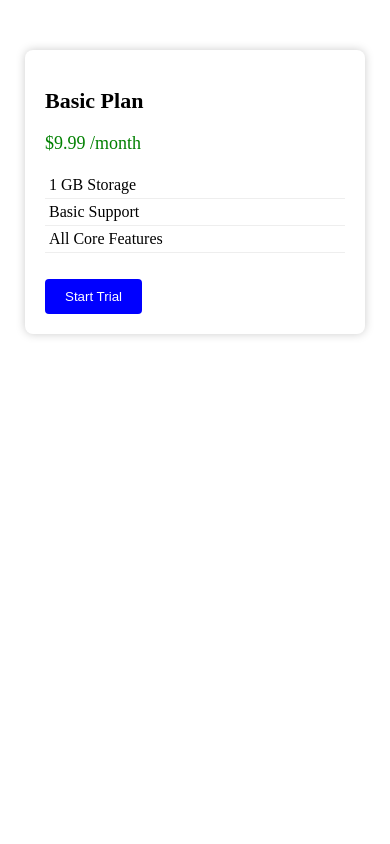
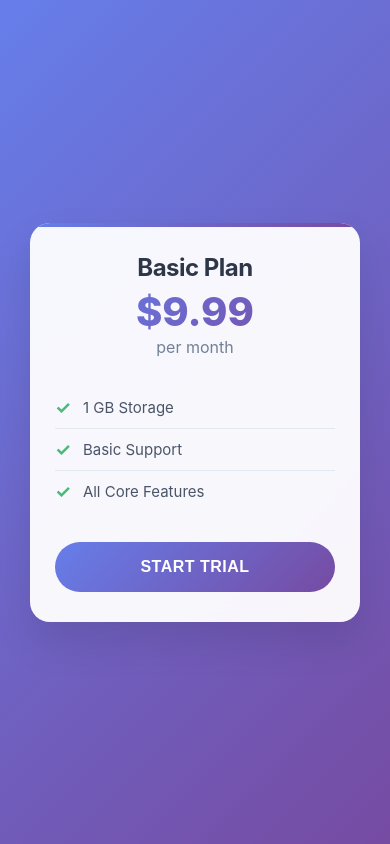
Before and after one commit to CarlosBavon/cursor-AI, a plain HTML site: page index.html in a window 390 px wide. Drawn offline with Linux system fonts and the light colour scheme.

Commit message:
Refactor pricing card with modern design, responsive styles, and improved layout (#2)
Co-authored-by: Cursor Agent <cursoragent@cursor.com>

```diff
--- a/index.html
+++ b/index.html
@@ -1,57 +1,159 @@
 <!DOCTYPE html>
-<html>
+<html lang="en">
 <head>
+    <meta charset="UTF-8">
+    <meta name="viewport" content="width=device-width, initial-scale=1.0">
+    <title>Pricing Plan</title>
     <style>
+        * {
+            margin: 0;
+            padding: 0;
+            box-sizing: border-box;
+        }
+
+        body {
+            font-family: -apple-system, BlinkMacSystemFont, 'Segoe UI', Roboto, Oxygen, Ubuntu, Cantarell, sans-serif;
+            background: linear-gradient(135deg, #667eea 0%, #764ba2 100%);
+            min-height: 100vh;
+            display: flex;
+            align-items: center;
+            justify-content: center;
+            padding: 20px;
+        }
+
         .pricing {
-width: 300px;
-margin: 50px auto;
-background-color: #fff;
-box-shadow: 0 0 10px #ccc;
-padding: 20px;
-text-align: left;
-border-radius: 8px;
+            width: 100%;
+            max-width: 400px;
+            background: rgba(255, 255, 255, 0.95);
+            backdrop-filter: blur(10px);
+            box-shadow: 0 20px 40px rgba(0, 0, 0, 0.1);
+            padding: 40px 30px;
+            text-align: center;
+            border-radius: 20px;
+            position: relative;
+            overflow: hidden;
+            transition: transform 0.3s ease, box-shadow 0.3s ease;
+        }
+
+        .pricing:hover {
+            transform: translateY(-5px);
+            box-shadow: 0 30px 60px rgba(0, 0, 0, 0.15);
+        }
+
+        .pricing::before {
+            content: '';
+            position: absolute;
+            top: 0;
+            left: 0;
+            right: 0;
+            height: 4px;
+            background: linear-gradient(90deg, #667eea, #764ba2);
         }
 
         .title {
-font-size: 22px;
-font-weight: bold;
+            font-size: 28px;
+            font-weight: 700;
+            color: #2d3748;
+            margin-bottom: 10px;
+            letter-spacing: -0.5px;
         }
 
         .price {
-font-size: 18px;
-color: green;
+            font-size: 48px;
+            font-weight: 800;
+            background: linear-gradient(135deg, #667eea, #764ba2);
+            -webkit-background-clip: text;
+            -webkit-text-fill-color: transparent;
+            background-clip: text;
+            margin-bottom: 5px;
+            line-height: 1;
+        }
+
+        .period {
+            font-size: 16px;
+            color: #718096;
+            margin-bottom: 30px;
         }
 
         .features {
             list-style: none;
-padding-left: 0;
+            margin-bottom: 30px;
         }
 
         .features li {
-padding: 4px;
-border-bottom: 1px solid #eee;
+            padding: 12px 0;
+            color: #4a5568;
+            font-size: 16px;
+            position: relative;
+            border-bottom: 1px solid #e2e8f0;
+            display: flex;
+            align-items: center;
+            justify-content: flex-start;
+        }
+
+        .features li:last-child {
+            border-bottom: none;
+        }
+
+        .features li::before {
+            content: '✓';
+            color: #48bb78;
+            font-weight: bold;
+            margin-right: 12px;
+            font-size: 18px;
         }
 
         .btn {
-background: blue;
+            background: linear-gradient(135deg, #667eea, #764ba2);
             color: white;
-padding: 10px 20px;
+            padding: 16px 32px;
             border: none;
-margin-top: 10px;
+            border-radius: 50px;
+            font-size: 16px;
+            font-weight: 600;
             cursor: pointer;
-border-radius: 4px;
+            width: 100%;
+            transition: all 0.3s ease;
+            text-transform: uppercase;
+            letter-spacing: 0.5px;
         }
 
         .btn:hover {
-background: darkblue;
+            background: linear-gradient(135deg, #5a67d8, #6b46c1);
+            transform: translateY(-2px);
+            box-shadow: 0 10px 20px rgba(102, 126, 234, 0.3);
+        }
+
+        .btn:active {
+            transform: translateY(0);
+        }
+
+        @media (max-width: 480px) {
+            .pricing {
+                margin: 10px;
+                padding: 30px 25px;
+            }
+
+            .title {
+                font-size: 24px;
+            }
+
+            .price {
+                font-size: 40px;
+            }
+
+            .features li {
+                font-size: 15px;
+                padding: 10px 0;
+            }
         }
     </style>
 </head>
 <body>
-
     <div class="pricing">
         <h2 class="title">Basic Plan</h2>
-<p class="price">$9.99 /month</p>
+        <div class="price">$9.99</div>
+        <div class="period">per month</div>
 
         <ul class="features">
             <li>1 GB Storage</li>
@@ -61,6 +163,5 @@ background: darkblue;
 
         <button class="btn">Start Trial</button>
     </div>
-
 </body>
 </html>
```
Lines whose indentation alone changed are shown as unchanged.
